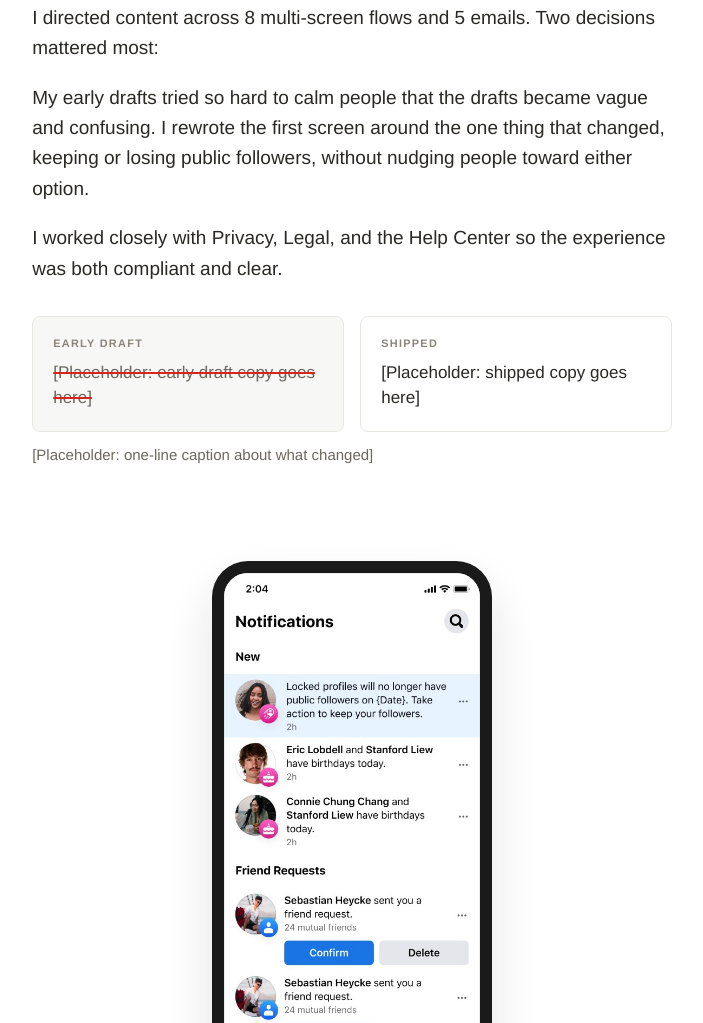
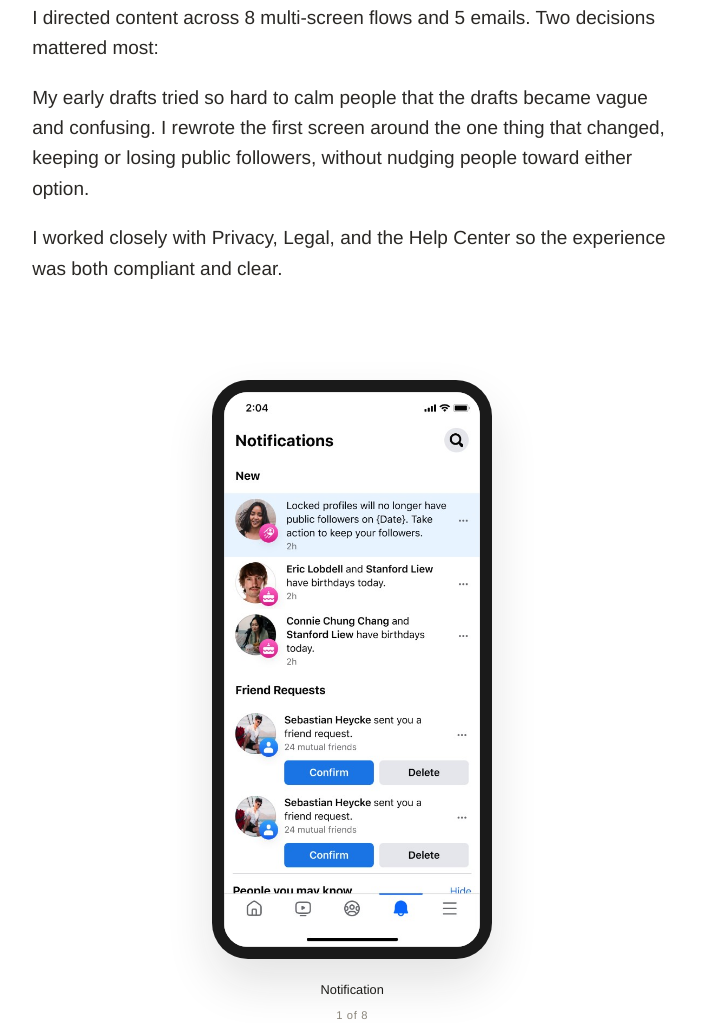
Before and after one commit to bessmyers/bessmyers.github.io, a plain HTML site: page work/locked-profiles.html in a window 1280 px wide. Shown: the part 1430-2453 px from the top of the page, without its empty margins (433-1136 px from the left). Drawn offline with Linux system fonts and the light colour scheme.

Commit message:
Remove early draft / shipped comparison from privacy case study
Co-Authored-By: Claude Opus 5.5 <noreply@anthropic.com>
Claude-Session: https://claude.ai/code/session_01EhM5K4kzXVZEM4KQnsG23A

```diff
--- a/work/locked-profiles.html
+++ b/work/locked-profiles.html
@@ -8,7 +8,7 @@
   <link rel="preconnect" href="https://fonts.googleapis.com" />
   <link rel="preconnect" href="https://fonts.gstatic.com" crossorigin />
   <link href="https://fonts.googleapis.com/css2?family=Libre+Baskerville:ital,wght@0,400;0,700;1,400&display=swap" rel="stylesheet" />
-  <link rel="stylesheet" href="work.css?v=12" />
+  <link rel="stylesheet" href="work.css?v=13" />
 </head>
 <body>
 <div class="site-wrap site-wrap--wide">
@@ -62,19 +62,6 @@
       <p>I directed content across 8 multi-screen flows and 5 emails. Two decisions mattered most:</p>
       <p>My early drafts tried so hard to calm people that the drafts became vague and confusing. I rewrote the first screen around the one thing that changed, keeping or losing public followers, without nudging people toward either option.</p>
       <p>I worked closely with Privacy, Legal, and the Help Center so the experience was both compliant and clear.</p>
-      <figure class="draft-compare">
-        <div class="draft-compare-cards">
-          <div class="draft-card draft-card--early">
-            <p class="draft-card-label">Early draft</p>
-            <p class="draft-card-text"><del>[Placeholder: early draft copy goes here]</del></p>
-          </div>
-          <div class="draft-card draft-card--shipped">
-            <p class="draft-card-label">Shipped</p>
-            <p class="draft-card-text">[Placeholder: shipped copy goes here]</p>
-          </div>
-        </div>
-        <figcaption class="draft-compare-caption">[Placeholder: one-line caption about what changed]</figcaption>
-      </figure>
     </div>
   </section>
 
--- a/work/work.css
+++ b/work/work.css
@@ -684,57 +684,6 @@ body {
 
 .case-pullquote-accent { color: #E4572E; }
 
-/* Early draft vs shipped */
-.draft-compare {
-  max-width: 640px;
-  margin: 2rem 0 0;
-}
-
-.draft-compare-cards {
-  display: grid;
-  grid-template-columns: 1fr 1fr;
-  gap: 1rem;
-}
-
-.draft-card {
-  padding: 1.25rem;
-  border: 1px solid var(--rule);
-  border-radius: 8px;
-  background: var(--bg);
-}
-
-.draft-card--early { background: var(--bg-tint); }
-
-.case-section .draft-card-label {
-  margin-bottom: 0.6rem;
-  font-size: 0.68rem;
-  font-weight: 600;
-  letter-spacing: 0.12em;
-  text-transform: uppercase;
-  line-height: 1.2;
-  color: var(--ink-muted);
-}
-
-.case-section .draft-card-text {
-  margin-bottom: 0;
-  font-size: 17px;
-  line-height: 1.5;
-}
-
-.draft-card-text del {
-  color: var(--ink-gray);
-  text-decoration-line: line-through;
-  text-decoration-color: #D7261E;
-  text-decoration-thickness: 2px;
-}
-
-.draft-compare-caption {
-  margin-top: 0.75rem;
-  font-size: 15px;
-  line-height: 1.4;
-  color: var(--ink-gray);
-}
-
 /* Keep card text readable inside the narrower content column */
 .case-section .severity-item p {
   font-size: 16px;
@@ -750,9 +699,3 @@ body {
 
   .case-section > h2 { margin-bottom: 1.25rem; }
 }
-
-@media (max-width: 600px) {
-  .draft-compare-cards {
-    grid-template-columns: 1fr;
-  }
-}
```
Also changed, not shown: work/ai-auditing.html (+1 -1 lines).
